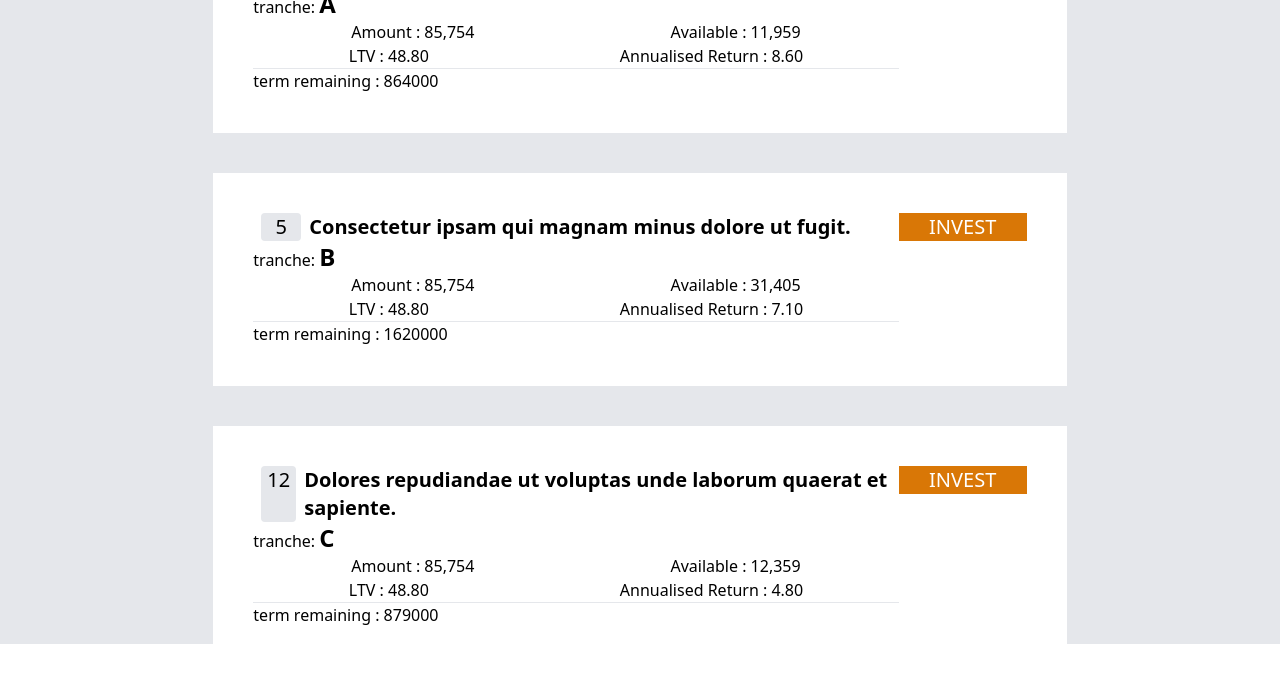
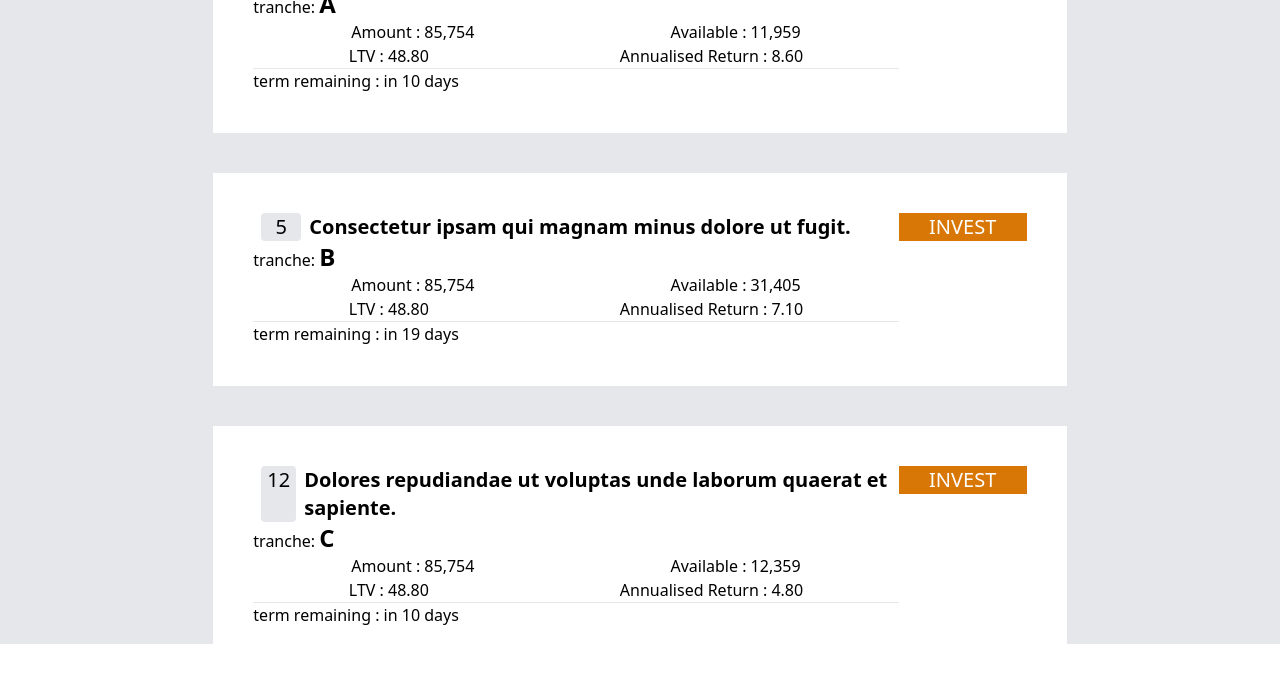
Before and after one commit to AbdoulSy/simple-react-test, a Next.js app in the folder loans-app/: page / in a window 1280 px wide. Shown: the part 156-832 px from the top of the page. Built offline with nearby package versions, Linux system fonts and the light colour scheme.

Commit message:
installing moment and adding a base date from that I assumed (ask lendInvest if the date is correct)

```diff
--- a/loans-app/components/LineItem/index.js
+++ b/loans-app/components/LineItem/index.js
@@ -1,4 +1,5 @@
 import {Button} from "../Button"
+import moment from "moment"
 
 export default function LineItem ({ item, onClick }) {
     return <li className="flex flex-column bg-white p-10 mb-10">
@@ -19,7 +20,7 @@ export default function LineItem ({ item, onClick }) {
                 <p>Annualised Return : <span>{item.annualised_return}</span></p>
             </div>
             <hr />
-            <p>term remaining : <span>{item.term_remaining}</span></p>
+            <p>term remaining : <span>{moment().add(item.term_remaining, 's').fromNow()}</span></p>
         </div>
         <div className="w-32">
             {item.userInvested && <p className="bg-blue-100 text-green-600 font-bold">Invested</p>}
--- a/loans-app/package.json
+++ b/loans-app/package.json
@@ -11,6 +11,7 @@
     "build-storybook": "build-storybook"
   },
   "dependencies": {
+    "moment": "^2.29.1",
     "next": "10.2.3",
     "react": "17.0.2",
     "react-dom": "17.0.2"
```
Also changed, not shown: 1 other file (tests, documents, lock files or other folders).
